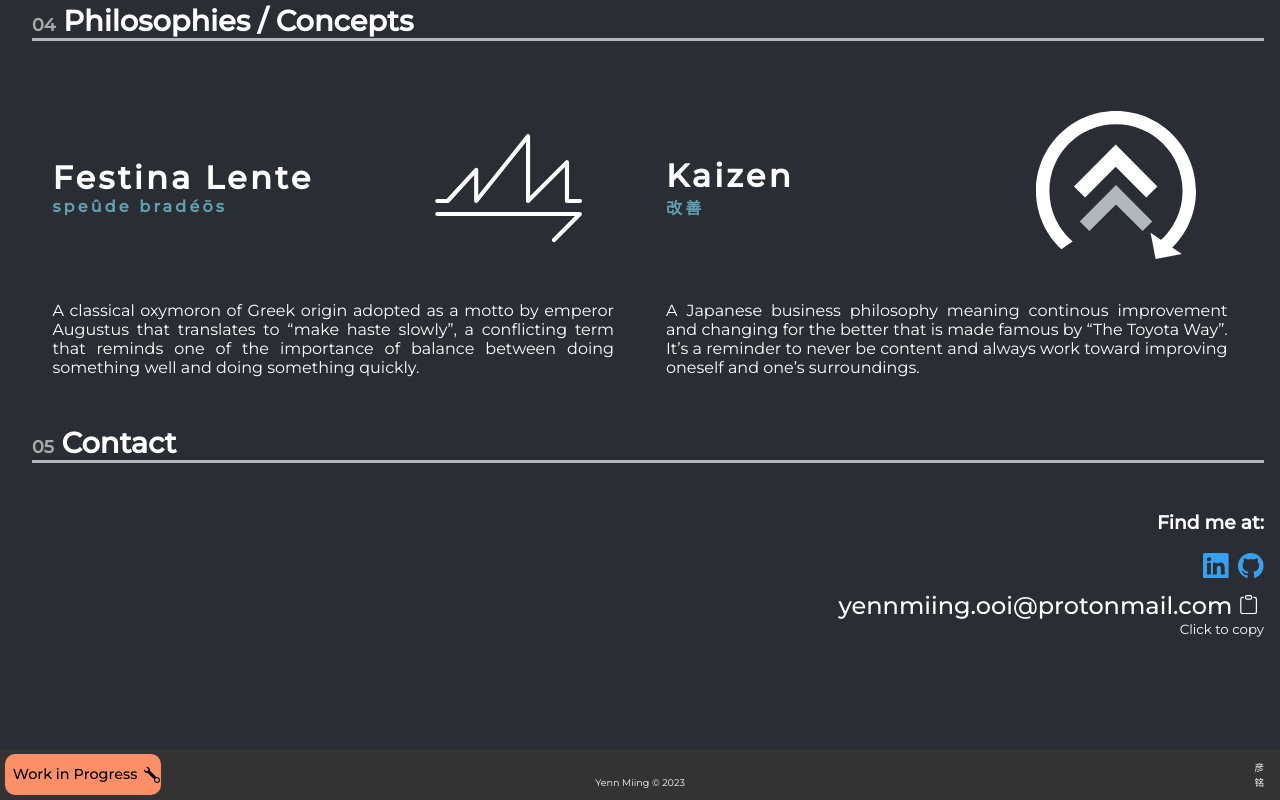
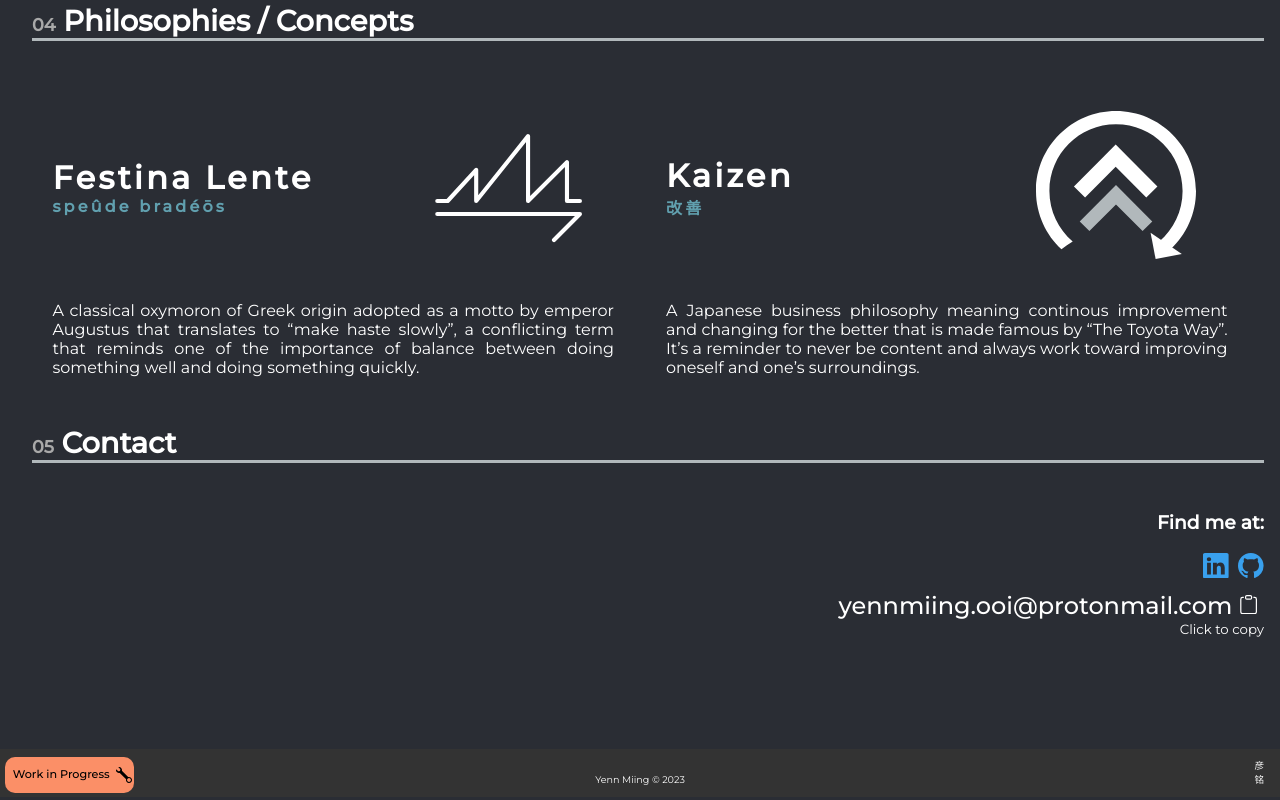
Before and after one commit to yenn01/website, a SvelteKit app: page /about in a window 1280 px wide. Shown: the part 1958-2758 px from the top of the page. Built offline with nearby package versions, Linux system fonts and the light colour scheme.

Commit message:
Changed footer WIP to solve overlapping

```diff
--- a/src/routes/Footer.svelte
+++ b/src/routes/Footer.svelte
@@ -59,7 +59,7 @@
 	.WIPHolder > p {
 		margin: 0.5rem 0.4rem;
 		font-weight: 500;
-		font-size: 0.9rem;
+		font-size: 0.7rem;
 	}
 
 	.cornerHolder {
```
